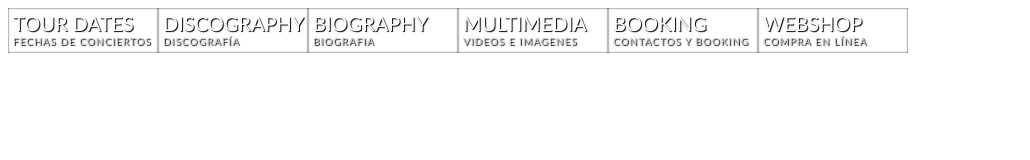
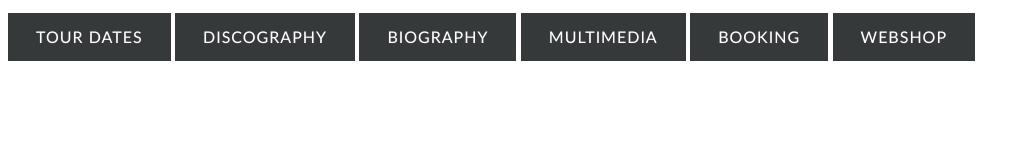
Before and after one commit to adrendon/norazametal.com, a plain HTML site: page SlideDownBoxMenu/indexcopia.html in a window 1280 px wide. Shown: the whole page, without its empty margins (0-1030 px from the left). Drawn offline with nearby package versions, Linux system fonts and the light colour scheme.

Commit message:
efectos menu

```diff
--- a/SlideDownBoxMenu/css/style.css
+++ b/SlideDownBoxMenu/css/style.css
@@ -107,3 +107,95 @@ ul.sdt_menu li div.sdt_box a:first-child{
 ul.sdt_menu li div.sdt_box a:hover{
 	color:#fff;
 }
+
+#menuNav nav a {
+	color: #fff;
+	display: inline-block;
+	font-family: "Myriad Pro", "Trebuchet MS", sans-serif;
+	font-size: 16px;
+	font-weight: 400;
+	letter-spacing: 1px;
+	margin: 5px 0;
+	position: relative;
+	text-align: center;
+	text-decoration: none;
+	text-shadow: 0 0 1px rgba(255,255,255,0.3);
+	text-transform: uppercase;
+}
+
+#menuNav nav a:hover,
+#menuNav nav a:focus {
+	outline: none;
+}
+
+.cl-effect-2 a {
+	line-height: 40px;
+	-webkit-perspective: 1000px;
+	-moz-perspective: 1000px;
+	perspective: 1000px;
+}
+
+.cl-effect-2 a span {
+	position: relative;
+	display: inline-block;
+	padding: 4px 28px;
+	background: #35393a;
+	-webkit-transition: -webkit-transform 0.3s;
+	-moz-transition: -moz-transform 0.3s;
+	transition: transform 0.3s;
+	-webkit-transform-origin: 50% 0;
+	-moz-transform-origin: 50% 0;
+	transform-origin: 50% 0;
+	-webkit-transform-style: preserve-3d;
+	-moz-transform-style: preserve-3d;
+	transform-style: preserve-3d;
+}
+
+.csstransforms3d .cl-effect-2 a span::before {
+	position: absolute;
+	top: 100%;
+	left: 0;
+	width: 100%;
+	height: 100%;
+	background: #2f3333;
+	content: attr(data-hover);
+	font-size: 13px;
+	line-height: 23px;
+	-webkit-transition: background 0.3s;
+	-moz-transition: background 0.3s;
+	transition: background 0.3s;
+	-webkit-transform: rotateX(-90deg);
+	-moz-transform: rotateX(-90deg);
+	transform: rotateX(-90deg);
+	-webkit-transform-origin: 50% 0;
+	-moz-transform-origin: 50% 0;
+	transform-origin: 50% 0;
+}
+
+.cl-effect-2 a:hover span,
+.cl-effect-2 a:focus span {
+	-webkit-transform: rotateX(90deg) translateY(-22px);
+	-moz-transform: rotateX(90deg) translateY(-22px);
+	transform: rotateX(90deg) translateY(-22px);
+}
+
+.csstransforms3d .cl-effect-2 a:hover span::before,
+.csstransforms3d .cl-effect-2 a:focus span::before {
+	background: #2a2d2d;
+}
+
+.cl-effect-2 a small {
+    display: block;
+    font-size: 50%;
+    left: 0;
+    position: absolute;
+    right: 0;
+    top: 35%;
+}
+
+.csstransforms3d .cl-effect-2 a:nth-child(2) span::before,
+.csstransforms3d .cl-effect-2 a:nth-child(3) span::before,
+.csstransforms3d .cl-effect-2 a:nth-child(4) span::before,
+.csstransforms3d .cl-effect-2 a:nth-child(6) span::before {
+    padding-top: 13px;
+}
--- a/SlideDownBoxMenu/indexcopia.html
+++ b/SlideDownBoxMenu/indexcopia.html
@@ -22,8 +22,19 @@
     </head>
 
     <body>
-		<div class="content">
-			<ul id="sdt_menu" class="sdt_menu">
+		<div class="content" id="menuNav">
+			<section class="csstransforms3d">
+				<nav class="cl-effect-2">
+					<a href="../tours.html" target="frame_principal"><span data-hover="Fechas de conciertos">Tour Dates</span></a>
+					<a href="../discografia.html" target="frame_principal"><span data-hover="Discografía">Discography</span></a>
+					<a href="../biografia.html" target="frame_principal"><span data-hover="Biografia">Biography</span></a>
+					<a href="../multimedia.html" target="frame_principal"><span data-hover="Videos e imagenes">Multimedia</span></a>
+					<a href="../booking.html" target="frame_principal"><span data-hover="Contactos y booking">Booking</span></a>
+					<a href="../webshop.html" target="frame_principal"><span data-hover="Compra en línea">Webshop</span></a>
+				</nav>
+			</section>
+
+			<!-- <ul id="sdt_menu" class="sdt_menu">
 				<li>
 					<a href="../tours.html" target="frame_principal">
 						<img src="images/1.jpg" alt=""/>
@@ -86,22 +97,15 @@
 					</a>
 
 				</li>
-			</ul>
+			</ul> -->
 		</div>
 
 
         <!-- The JavaScript -->
         <script type="text/javascript" src="http://ajax.googleapis.com/ajax/libs/jquery/1.4.2/jquery.min.js"></script>
 		<script type="text/javascript" src="jquery.easing.1.3.js"></script>
-        <script type="text/javascript">
+        <!-- <script type="text/javascript">
             $(function() {
-				/**
-				* for each menu element, on mouseenter,
-				* we enlarge the image, and show both sdt_active span and
-				* sdt_wrap span. If the element has a sub menu (sdt_box),
-				* then we slide it - if the element is the last one in the menu
-				* we slide it to the left, otherwise to the right
-				*/
                 $('#sdt_menu > li').bind('mouseenter',function(){
 					var $elem = $(this);
 					$elem.find('img')
@@ -148,6 +152,6 @@
 						 .animate({'top':'5px'},500);
 				});
             });
-        </script>
+        </script> -->
     </body>
 </html>
```
Also changed, not shown: sider.html (+2 -14 lines), css/style.css (line endings or trailing spaces), images/Flyer-UK.jpg.
